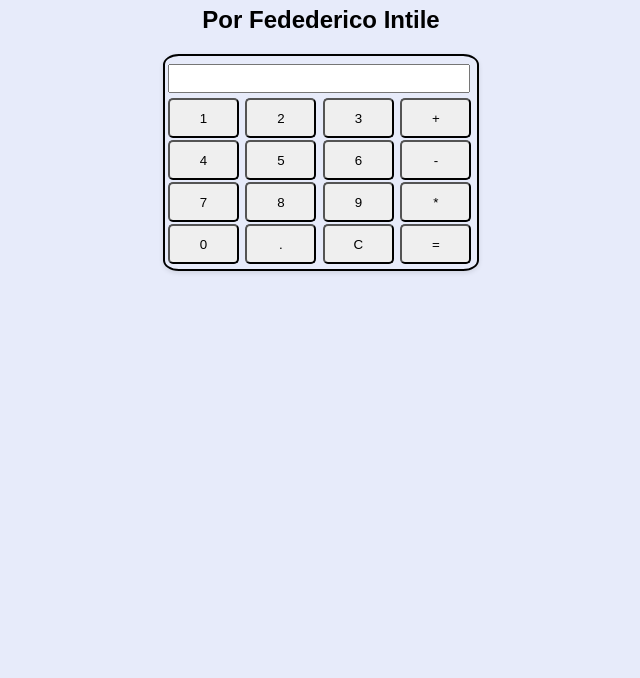
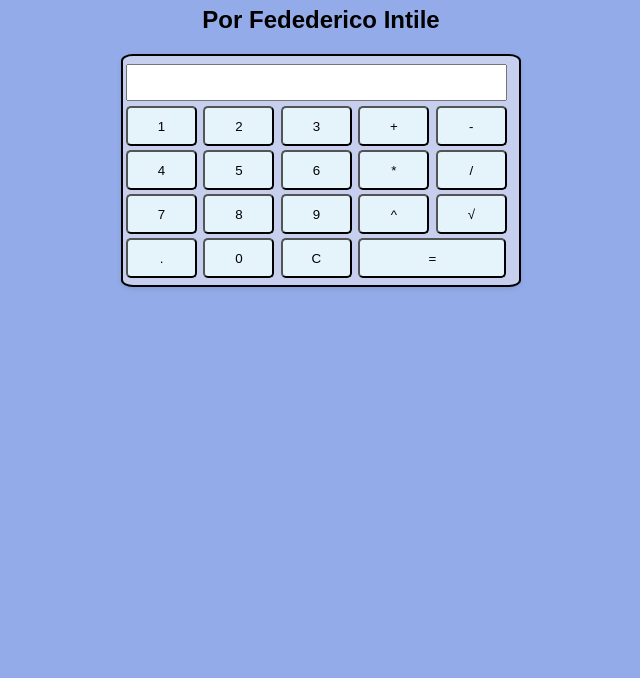
Before and after one commit to FedeIntile/Calculadora-, a plain HTML site: page index.html in a window 1280 px wide. Shown: the part 122-800 px from the top of the page, without its empty margins (319-959 px from the left). Drawn offline with Linux system fonts and the light colour scheme.

Commit message:
diseño terminado

```diff
--- a/index.html
+++ b/index.html
@@ -17,21 +17,24 @@
         <input type="button" value="2">
         <input type="button" value="3">
         <input type="button" value="+">
+        <input type="button" value="-">
         <br>
         <input type="button" value="4">
         <input type="button" value="5">
         <input type="button" value="6">
-        <input type="button" value="-">
+        <input type="button" value="*">
+        <input type="button" value="/">
         <br>
         <input type="button" value="7">
         <input type="button" value="8">
         <input type="button" value="9">
-        <input type="button" value="*">
+        <input type="button" value="^">
+        <input type="button" value="√">
         <br>
+        <input type="button" value=".">
         <input type="button" value="0">
-        <input type="button" value=".">
         <input type="button" value="C">
-        <input type="button" value="=">
+        <input type="button" value="=" id="igual">
     </div>
 
     <script src="script.js"></script>
--- a/style.css
+++ b/style.css
@@ -1,5 +1,5 @@
 body {
-    background-color: rgb(231, 235, 250);
+    background-color: rgb(147, 172, 233);
     font-family: Arial,sans-serif;
     margin: 0;
 }
@@ -14,11 +14,11 @@ h2{
 }
 
 .calculadora{
-    width: 306px;
+    width: 390px;
     margin: 5px auto;
-    /* background-color: rgb(198, 207, 237); */
+    background-color: rgb(198, 207, 237);
     border: solid 2px;
-    border-radius: 5%;
+    border-radius: 3%;
     padding: 3px;
     box-shadow: 0 2px 5px rgba(0, 0, 0, 0.1);
 }
@@ -30,16 +30,20 @@ h2{
     padding: 5px;
     color: rgb(83, 208, 83);
     text-align: right;
+    font-size: 20px;
 }
 
 input[type="button"]{
   width: 71px;
   height: 40px;
   margin-right: 2px;
-  margin-bottom: 2px;
+  margin-bottom: 4px;
   border-radius: 5px;
+  background-color: rgb(229, 243, 251);
+}
 
-
+#igual{
+    width: 148px;
 }
 
 input[type="button"]:hover{
```
